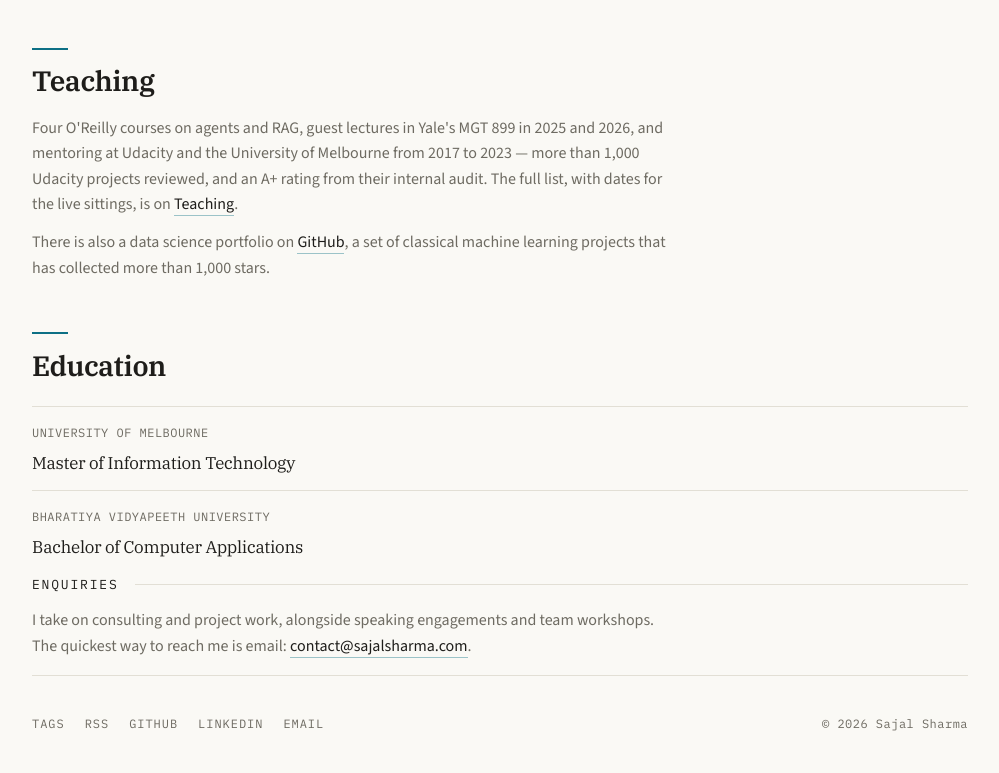
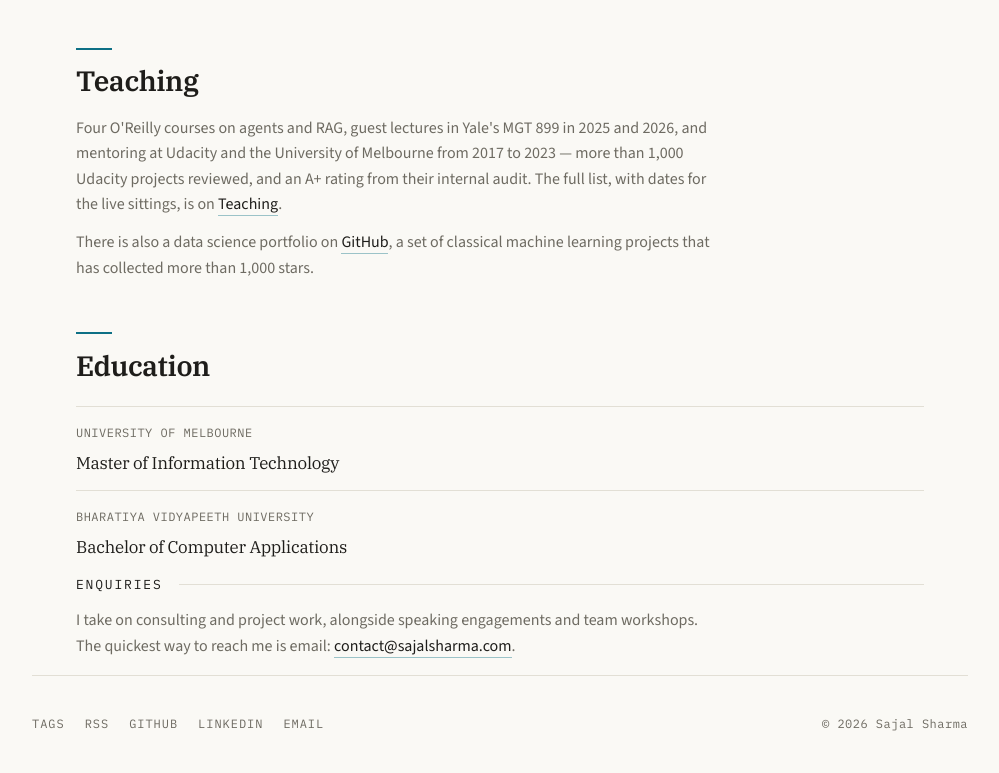
Before and after one commit to sajal2692/sajal2692.github.io, an Astro site: page /about in a window 1280 px wide. Shown: the part 1456-2229 px from the top of the page, without its empty margins (140-1139 px from the left). Built offline with nearby package versions, Linux system fonts and the light colour scheme; Astro itself is replaced by a stand-in of ours.

Commit message:
feat(design): frame non-article pages between the measure and the shell
Indexes, chip clouds and card grids need more room than the 40rem reading
measure, but holding them at the full 61.5rem shell made every non-article
page feel pinned beneath the logo. A third width sits between the two: 56rem,
wide enough for archive rows and two real card columns.

Prose stays clamped per element (.page-deck here), never by the frame —
clamping the frame is what squeezed the card grids into a column sized for
one in the first place.

The frame is 44px inside the header and footer rules at each end. That is
deliberate: the rules bracket the page, the frame holds it.

Co-Authored-By: Claude Opus 5 <noreply@anthropic.com>

```diff
--- a/src/layouts/Main.astro
+++ b/src/layouts/Main.astro
@@ -50,15 +50,12 @@ const kicker = (props.kicker ?? []).filter(Boolean) as string[];
      sans it outweighed the kicker directly beneath it, and said the same thing
      the kicker and the header's active nav item already say. Pages that need a
      way back up put a post-page-style link in the `backlink` slot. */
-  /* The shell, not the measure: this column holds indexes, chip clouds and card
-     grids, none of which are prose. Held at 40rem they sat 164px inside the
-     header and footer rules that bracket them — the left edge of the text
-     jumped inward the moment you left a post — and the archive wrapped 8 of its
-     18 titles into a 524px slot. The measure still governs everything actually
-     read as prose; it is applied per element (.page-deck here) rather than to
-     the whole page. Padding matches .article-shell so both start at 246px. */
+  /* A centred content frame between the 40rem reading measure and the 61.5rem
+     site shell. Indexes, chip clouds and card grids need more room than prose,
+     but taking the full shell made every non-post page feel pinned beneath the
+     logo. Prose is still clamped per element (.page-deck here). */
   #main-content {
-    @apply mx-auto w-full max-w-shell px-4 pb-4 pt-8 sm:px-6;
+    @apply mx-auto w-full max-w-content px-4 pb-4 pt-8 sm:px-6;
   }
   .page-head {
     @apply mb-12;
--- a/tailwind.config.cjs
+++ b/tailwind.config.cjs
@@ -33,6 +33,10 @@ module.exports = {
         // raises the browser's default font size: with a px measure beside rem
         // gaps, a 24px root pushed the rail 58px past the viewport.
         measure: "40rem",
+        // Non-article page content: wide enough for archive rows and two useful
+        // card columns, but narrower than the article/header shell so the page
+        // does not feel anchored to the left edge of that wider frame.
+        content: "56rem",
         // The page shell: measure (40) + gap (4.5) + TOC rail (14) + padding (3).
         // The header and footer use it too, so their rules line up with the
         // article's outer edges.
```
